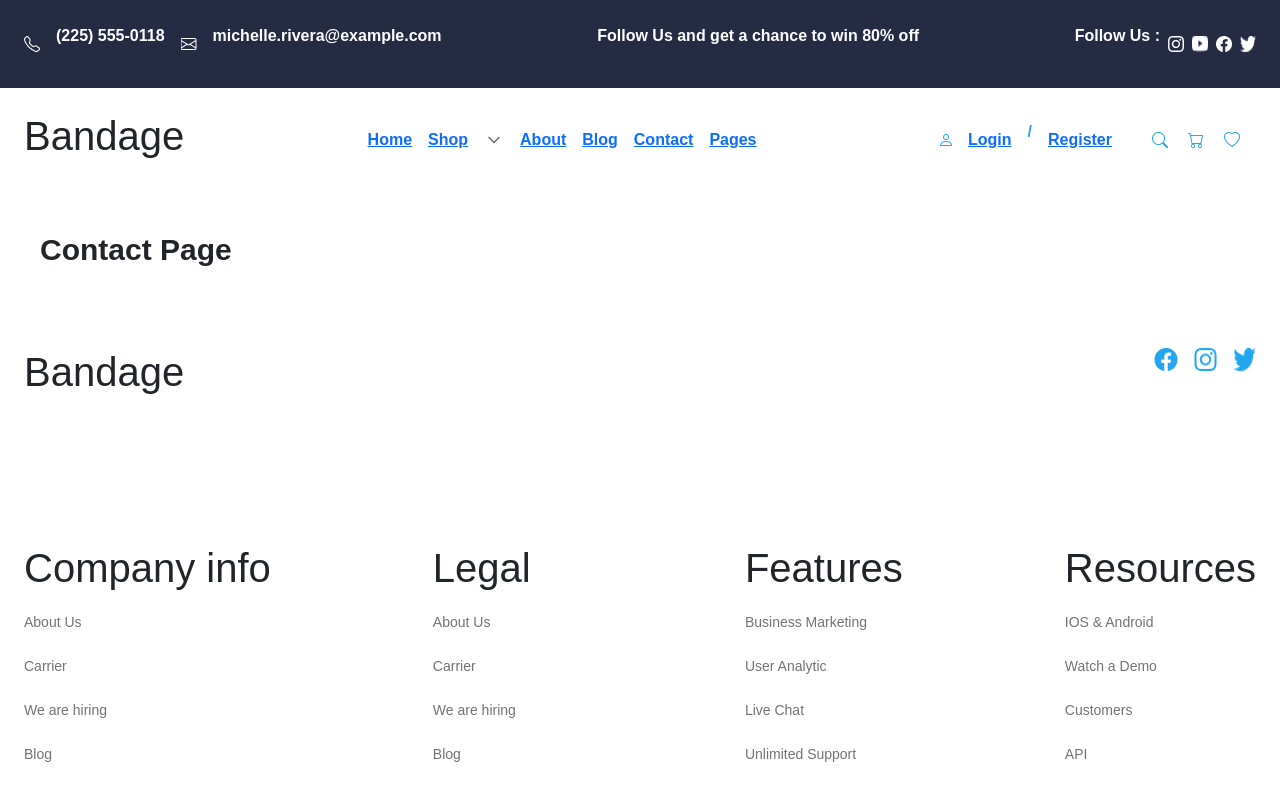
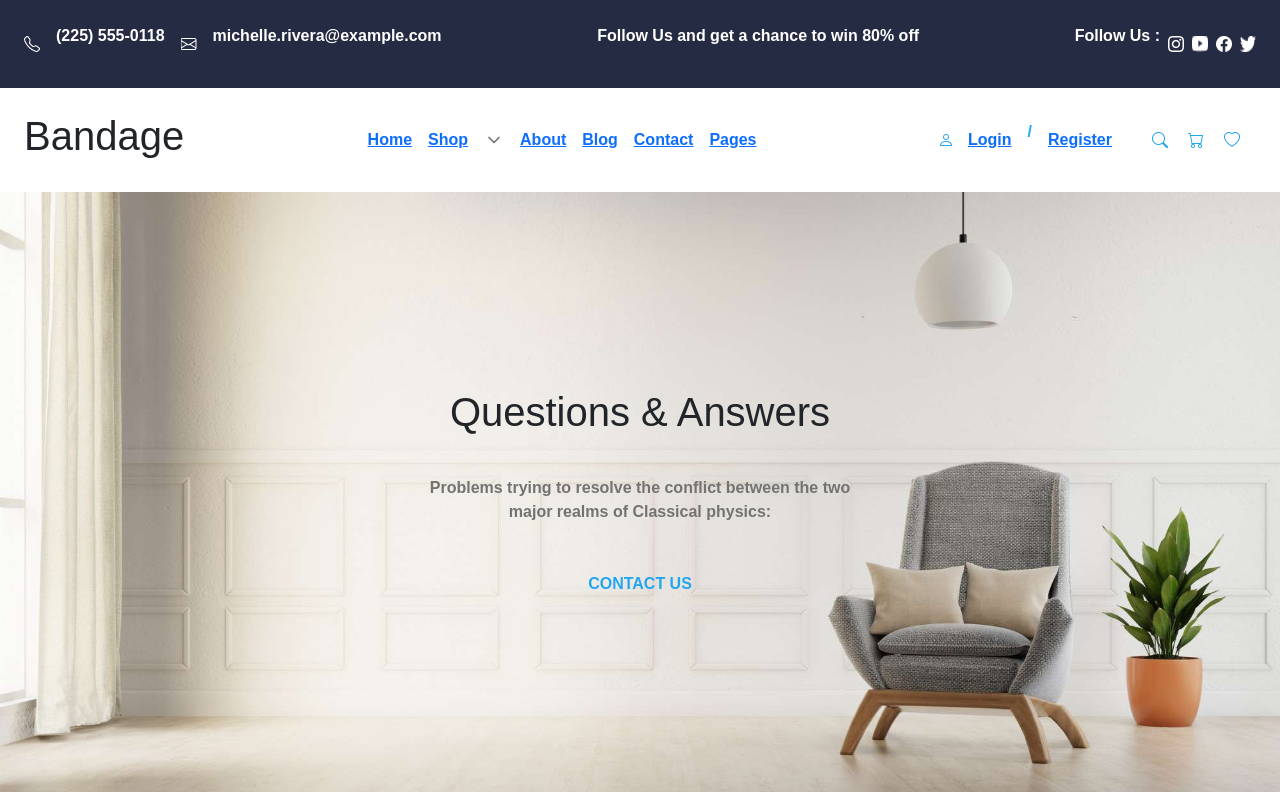
Before and after one commit to lbartul/e-commerce-project, a React (Vite) app: page /contact in a window 1280 px wide. Shown: the top 800 px of the page. Built offline with nearby package versions, Linux system fonts and the light colour scheme; the HTML template or start-up script is replaced by a standard one.

Commit message:
Contact Page

```diff
--- a/src/pages/ContactPage.jsx
+++ b/src/pages/ContactPage.jsx
@@ -1,3 +1,23 @@
 export default function ContactPage() {
-  return <div className="p-10 text-3xl font-bold">Contact Page</div>;
+  return (
+    <div className="max-w-7xl mx-auto relative mb-20">
+      <img
+        src="/img/contactimg.png"
+        alt=""
+        className="w-full object-cover max-h-[400px] sm:max-h-[600px]"
+      />
+      <div className="flex flex-col absolute top-1/2 left-1/2 -translate-x-1/2 -translate-y-1/2 text-center gap-y-8 px-4">
+        <h1 className="font-bold text-3xl sm:text-5xl text-[#252B42]">
+          Questions & Answers
+        </h1>
+        <p className="text-[#737373] font-semibold text-sm sm:text-base">
+          Problems trying to resolve the conflict between the two <br className="hidden sm:block" />
+          major realms of Classical physics:
+        </p>
+        <button className="font-bold text-[#23A6F0] cursor-pointer">
+          CONTACT US
+        </button>
+      </div>
+    </div>
+  );
 }
```
Also changed, not shown: public/img/contactimg.png (added).
